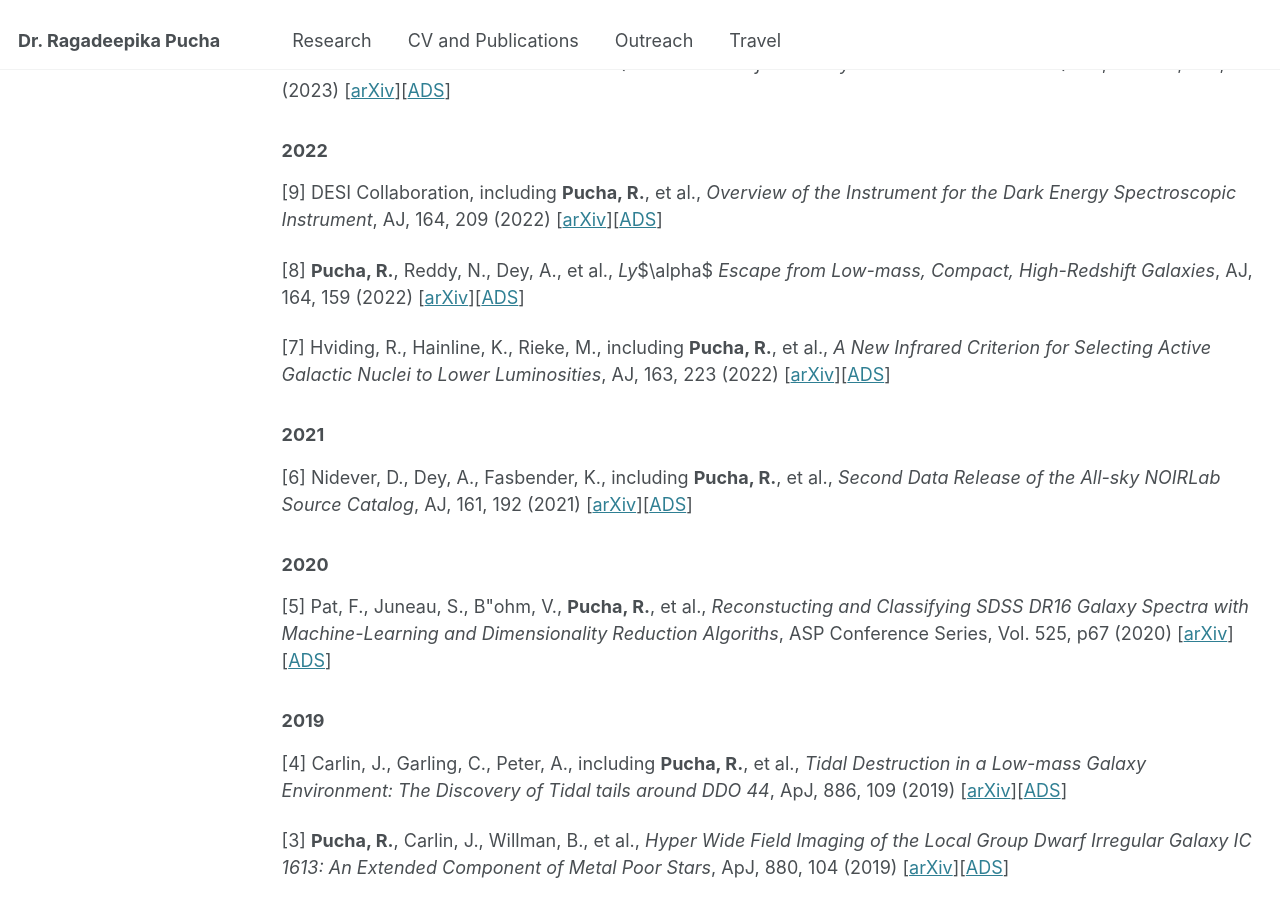
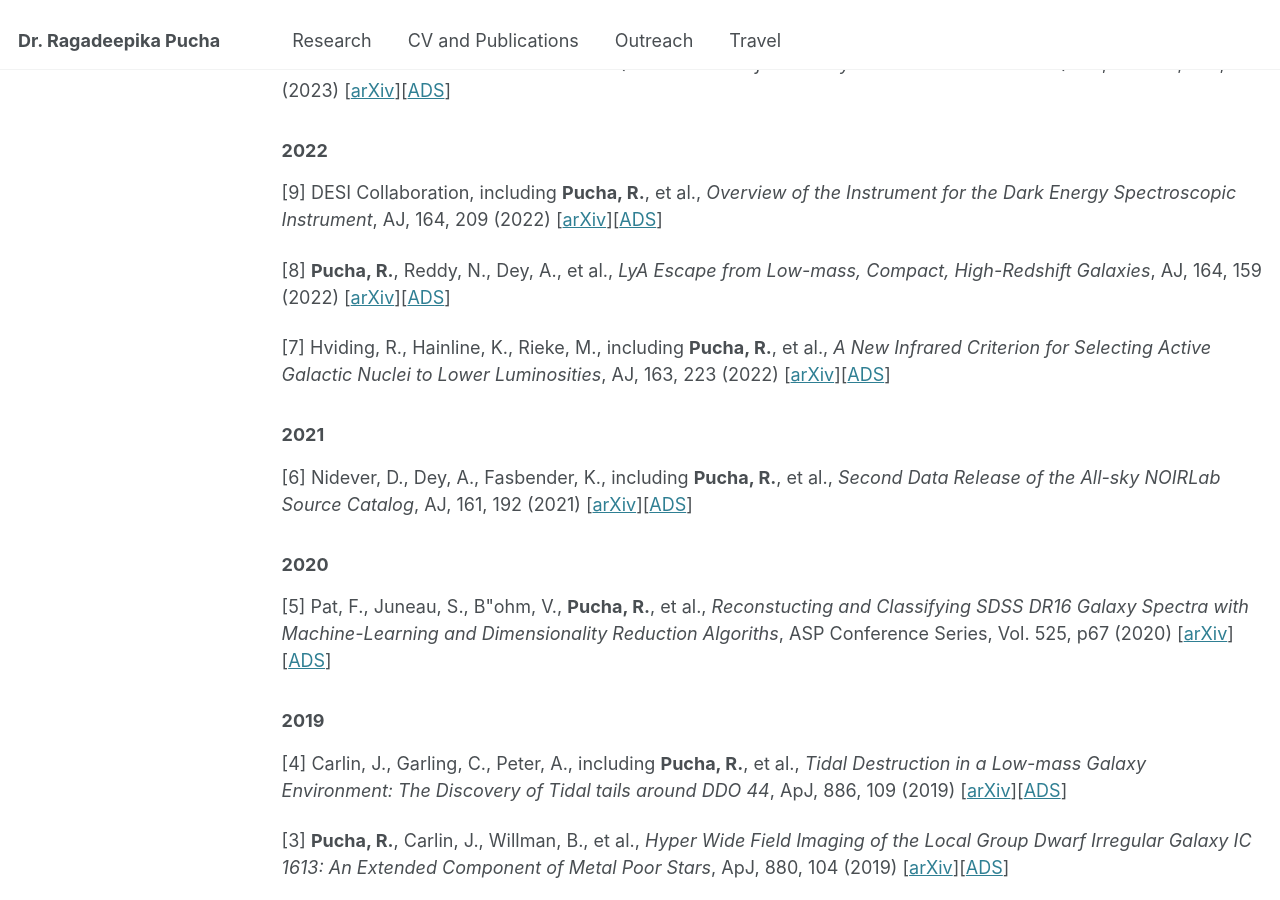
Before and after one commit to Ragadeepika-Pucha/Ragadeepika-Pucha.github.io, a Jekyll site: the page built from _pages/cv.md, in a window 1280 px wide and 900 px high, scrolled down 982 px. Built offline with Jekyll 4.4.1, drawn with Linux system fonts in a browser that asks for light colours.

Commit message:
Fixed Alpha

```diff
--- a/_pages/cv.md
+++ b/_pages/cv.md
@@ -34,7 +34,7 @@ You can also view my publication list on any of the following sites: \\
 ### 2022
 [9] DESI Collaboration, including **Pucha, R.**, et al., *Overview of the Instrument for the Dark Energy Spectroscopic Instrument*, AJ, 164, 209 (2022) [[arXiv](https://arxiv.org/abs/2205.10939)][[ADS](https://ui.adsabs.harvard.edu/abs/2022AJ....164..207D/abstract)]
 
-[8] **Pucha, R.**, Reddy, N., Dey, A., et al., *Ly*$\alpha$ *Escape from Low-mass, Compact, High-Redshift Galaxies*, AJ, 164, 159 (2022) [[arXiv](https://arxiv.org/abs/2207.14303)][[ADS](https://ui.adsabs.harvard.edu/abs/2022AJ....164..159P/abstract)]
+[8] **Pucha, R.**, Reddy, N., Dey, A., et al., *LyA Escape from Low-mass, Compact, High-Redshift Galaxies*, AJ, 164, 159 (2022) [[arXiv](https://arxiv.org/abs/2207.14303)][[ADS](https://ui.adsabs.harvard.edu/abs/2022AJ....164..159P/abstract)]
 
 [7] Hviding, R., Hainline, K., Rieke, M., including **Pucha, R.**, et al., *A New Infrared Criterion for Selecting Active Galactic Nuclei to Lower Luminosities*, AJ, 163, 223 (2022) [[arXiv](https://arxiv.org/abs/2203.11217)][[ADS](https://ui.adsabs.harvard.edu/abs/2022AJ....163..224H/abstract)]
 
```
Also changed, not shown: _pages/about.md (+0 -1 lines).
